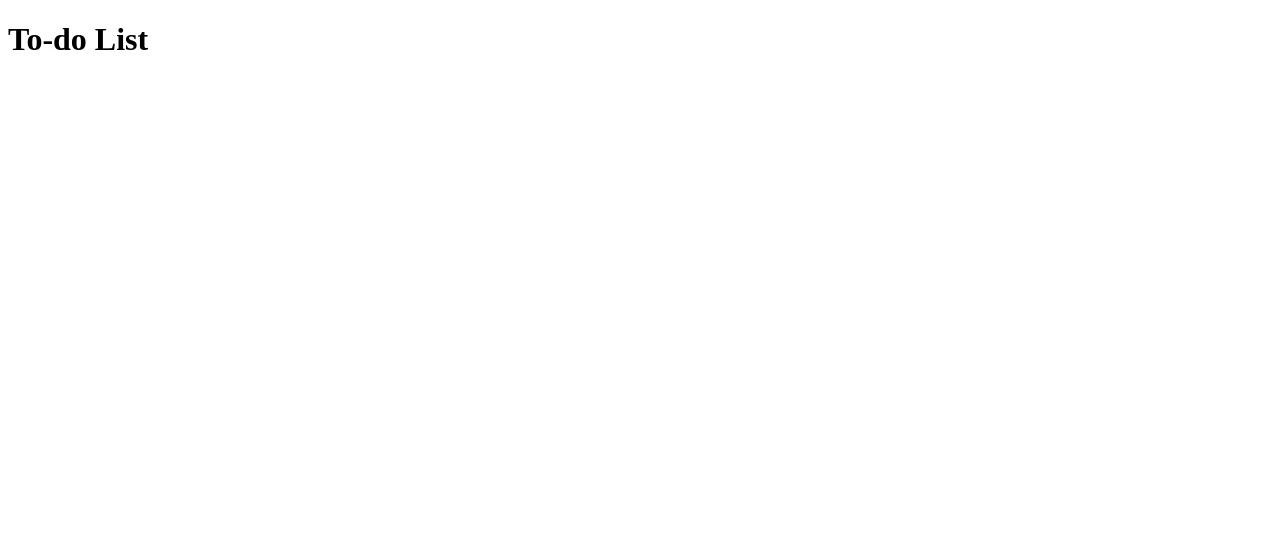
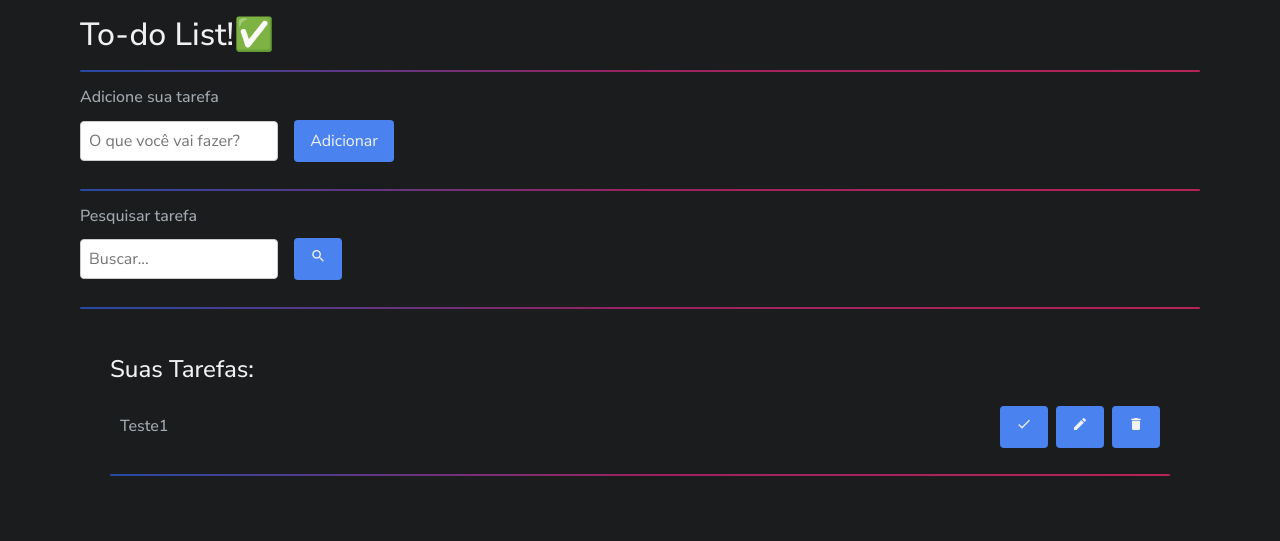
Before and after one commit to JoaoAvelinoG/To-do-List, a plain HTML site: page index.html in a window 1280 px wide. Drawn offline with Linux system fonts and the light colour scheme.

Commit message:
Estilizações

```diff
--- a/index.html
+++ b/index.html
@@ -5,10 +5,51 @@
   <meta charset="UTF-8">
   <meta name="viewport" content="width=device-width, initial-scale=1.0">
   <title>To-do list</title>
+  <link rel="stylesheet" href="styles.css">
+  <link rel="stylesheet" href="https://fonts.googleapis.com/icon?family=Material+Icons">
 </head>
 
 <body>
-  <h1>To-do List</h1>
+  <div class="container">
+    <div class="todoArea">
+      <h1>To-do List!✅</h1>
+      <hr>
+      <div class="addTask">
+        <h4 class="mb">Adicione sua tarefa</h4>
+        <input class="mb" type="text" placeholder="O que você vai fazer?">
+        <button class="addButton ml">Adicionar</button>
+        <hr>
+      </div>
+      <div class="searchTask">
+        <h4 class="mb">Pesquisar tarefa</h4>
+        <input class="mb" type="text" placeholder="Buscar...">
+        <button class="ml">
+          <span class="material-icons" style="font-size: 16px; color: #f1f1f1;">search</span>
+        </button>
+        <hr>
+        <div class="taskArea">
+          <h2>Suas Tarefas:</h2>
+          <div>
+            <ul>
+              <!-- Estrutura que tem que ser criada ao clicar. -->
+              <li class="flex mt">
+                <h4>Teste1</h4>
+                <div class="taskButtons">
+                  <button><span class="material-icons" style="font-size: 16px; color: #f1f1f1;">check</span></button>
+                  <button><span class="material-icons" style="font-size: 16px; color: #f1f1f1;">edit</span></button>
+                  <button><span class="material-icons" style="font-size: 16px; color: #f1f1f1;">delete</span></button>
+                </div>
+              </li>
+              <hr>
+            </ul>
+          </div>
+        </div>
+      </div>
+    </div>
+  </div>
+
+
+  <script src="script.js"></script>
 </body>
 
 </html>
--- a/styles.css
+++ b/styles.css
@@ -0,0 +1,155 @@
+@import url("https://fonts.googleapis.com/css2?family=Nunito+Sans:ital,opsz,wght@0,6..12,200..1000;1,6..12,200..1000&display=swap");
+
+@import url("/variables.css");
+
+html {
+  font-size: 16px;
+  line-height: 1.15;
+  scroll-behavior: smooth;
+  -webkit-text-size-adjust: 100%;
+  font-family: "Nunito Sans", sans-serif;
+}
+
+* {
+  margin: 0;
+  padding: 0;
+  box-sizing: border-box;
+}
+
+h1,
+h2,
+h3,
+h4,
+h5,
+h6 {
+  color: var(--secondary-color);
+  font-weight: 500;
+  line-height: 1.2;
+}
+
+h4 {
+  color: var(--tertiary-color);
+}
+
+body {
+  -webkit-font-smoothing: antialiased;
+  line-height: 1.5;
+  width: 100vw;
+  overflow-x: hidden;
+  background-color: var(--background-color);
+}
+
+.container {
+  max-width: 90rem;
+  padding: 1rem;
+  width: 90%;
+  margin: 0 auto;
+}
+
+img {
+  max-width: 100%;
+  height: auto;
+  display: block;
+  object-fit: cover;
+  background-repeat: no-repeat;
+}
+
+ul,
+ol {
+  list-style: none;
+}
+
+button {
+  cursor: pointer;
+  background-color: var(--primary-color);
+  color: var(--secondary-color);
+  padding: 10px 16px;
+  border-radius: 4px;
+  transition: background 0.3s;
+}
+
+button:hover {
+  background-color: var(--fourth-color);
+}
+
+a {
+  text-decoration: none;
+  color: var(--primary-color);
+  transition: color 0.3s;
+}
+
+input,
+button,
+textarea,
+select {
+  font-family: inherit;
+  font-size: 1rem;
+  border: none;
+  outline: none;
+}
+
+input,
+textarea {
+  border: 1px solid #ccc;
+  border-radius: 4px;
+  padding: 8px;
+}
+
+hr {
+  border: none;
+  height: 2px;
+  background: linear-gradient(
+    to right,
+    rgba(42, 91, 217, 0.72),
+    rgba(245, 39, 144, 0.59),
+    rgba(245, 39, 110, 0.71)
+  );
+  margin: 16px 0;
+  border-radius: 2px;
+}
+.flex {
+  display: flex;
+  padding: 10px;
+  gap: 10px;
+  align-items: center;
+  justify-content: space-between;
+}
+
+.border {
+  border: 1px solid red;
+}
+
+.material-icons {
+  color: #a2a9b0;
+}
+
+.mt {
+  margin-top: 12px; /* Espaçamento no topo */
+}
+
+.ml {
+  margin-left: 12px; /* Espaçamento à esquerda */
+}
+
+.mb {
+  margin-bottom: 12px; /* Espaçamento na parte inferior */
+}
+
+.mr {
+  margin-right: 12px; /* Espaçamento à direita */
+}
+
+.taskArea {
+  padding: 30px;
+}
+
+.taskButtons {
+  display: flex;
+  gap: 8px;
+}
+
+@media (max-width: 600px) {
+  html {
+    font-size: 14px;
+  }
+}
--- /dev/null
+++ b/variables.css
@@ -0,0 +1,32 @@
+:root {
+  --primary-color: #4a83f0;
+  --secondary-color: #f1f1f1;
+  --tertiary-color: #a2a9b0;
+  --fourth-color: #d76573;
+  --background-color: #1b1c1d;
+
+  /* Display */
+  --md-display-large: 3.5625rem; /* 57px */
+  --md-display-medium: 2.8125rem; /* 45px */
+  --md-display-small: 2.25rem; /* 36px */
+
+  /* Headline */
+  --md-headline-large: 2rem; /* 32px */
+  --md-headline-medium: 1.75rem; /* 28px */
+  --md-headline-small: 1.5rem; /* 24px */
+
+  /* Title */
+  --md-title-large: 1.375rem; /* 22px */
+  --md-title-medium: 1.125rem; /* 18px */
+  --md-title-small: 1rem; /* 16px */
+
+  /* Body */
+  --md-body-large: 1rem; /* 16px */
+  --md-body-medium: 0.875rem; /* 14px */
+  --md-body-small: 0.75rem; /* 12px */
+
+  /* Label */
+  --md-label-large: 0.875rem; /* 14px */
+  --md-label-medium: 0.75rem; /* 12px */
+  --md-label-small: 0.6875rem; /* 11px */
+}
```
